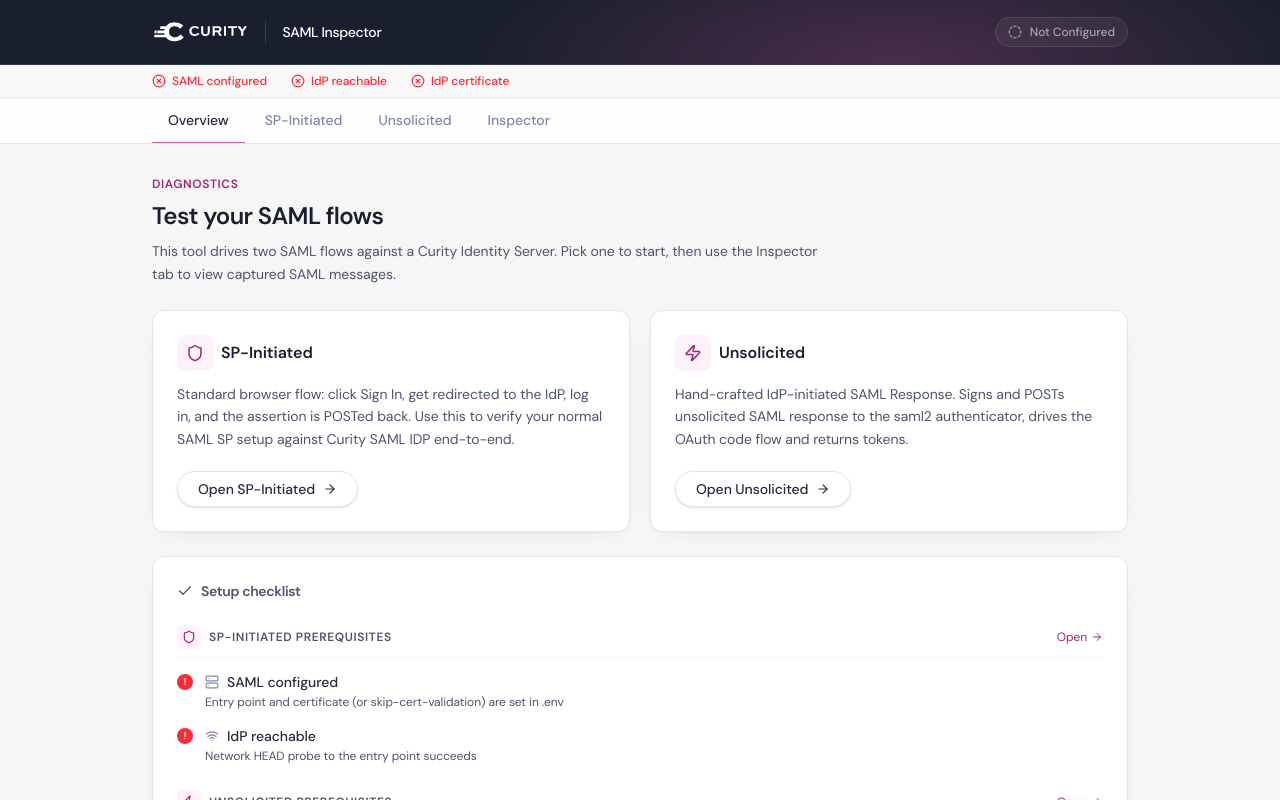
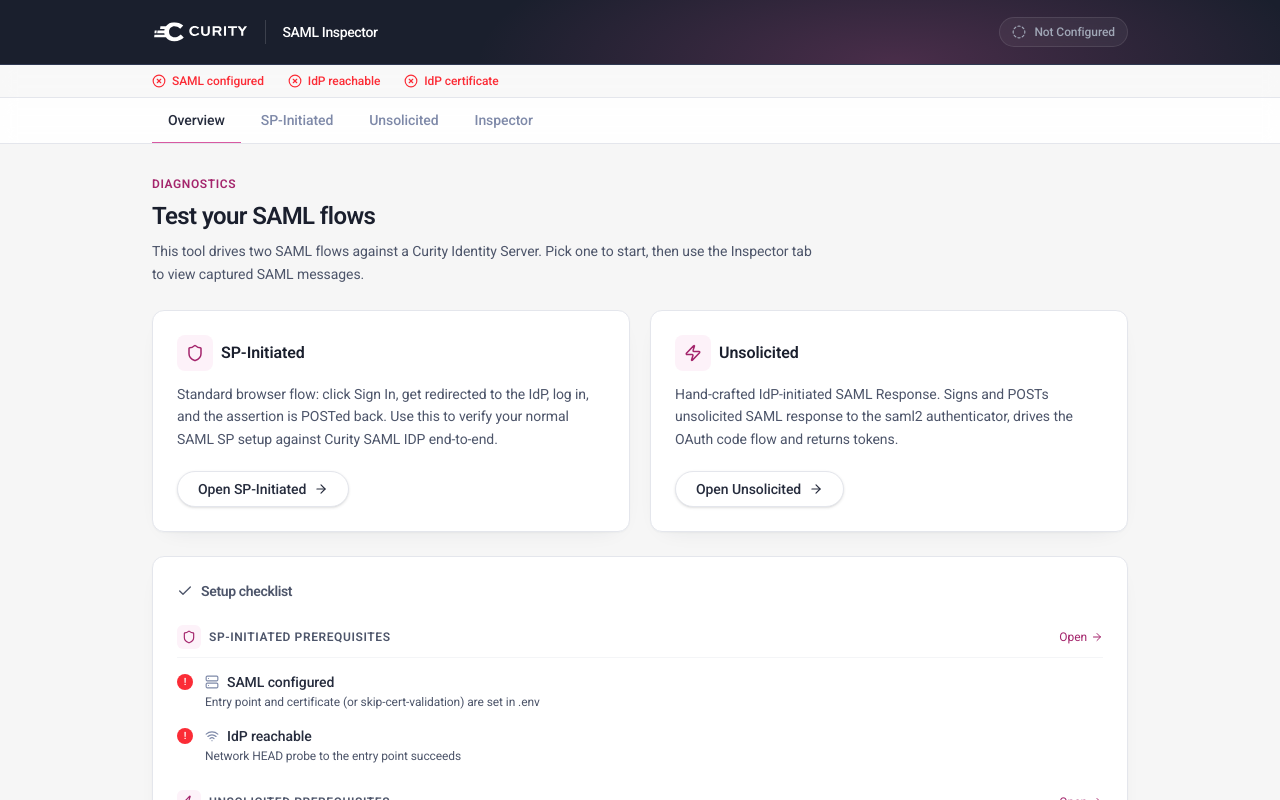
Before and after one commit to Curity-PS/saml-inspector, a React (Vite) app in the folder client/: page / in a window 1280 px wide. Shown: the top 800 px of the page. Built offline with nearby package versions, Linux system fonts and the light colour scheme; no server answers.

Commit message:
style : updated fonts

```diff
--- a/client/index.html
+++ b/client/index.html
@@ -6,7 +6,7 @@
     <meta name="viewport" content="width=device-width, initial-scale=1.0" />
     <link rel="preconnect" href="https://fonts.googleapis.com" />
     <link rel="preconnect" href="https://fonts.gstatic.com" crossorigin />
-    <link href="https://fonts.googleapis.com/css2?family=DM+Sans:ital,opsz,wght@0,9..40,300;0,9..40,400;0,9..40,500;0,9..40,600;0,9..40,700&family=IBM+Plex+Mono:wght@400;500;600&display=swap" rel="stylesheet" />
+    <link href="https://fonts.googleapis.com/css2?family=Roboto:ital,wght@0,300;0,400;0,500;0,600;0,700;1,400&family=IBM+Plex+Mono:wght@400;500;600&display=swap" rel="stylesheet" />
     <title>SAML Inspector - Curity</title>
   </head>
   <body>
--- a/client/src/index.css
+++ b/client/src/index.css
@@ -1,7 +1,7 @@
 @import 'tailwindcss';
 
 @theme {
-  --font-sans: 'DM Sans', system-ui, sans-serif;
+  --font-sans: 'Roboto', system-ui, sans-serif;
   --font-mono: 'IBM Plex Mono', 'Menlo', monospace;
 
   /* ===== Curity brand palette =====
```
